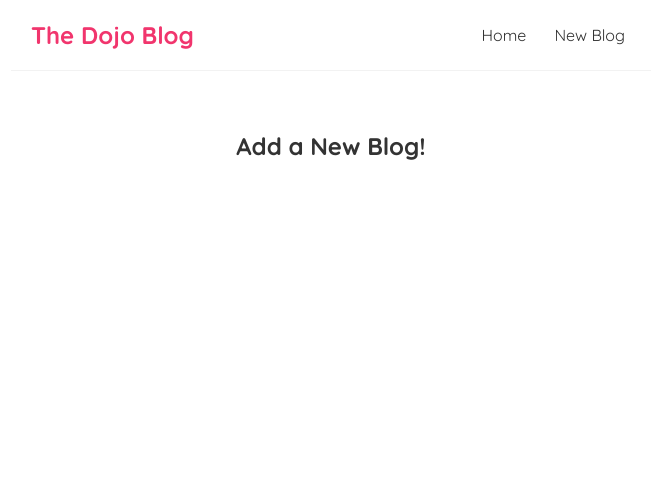
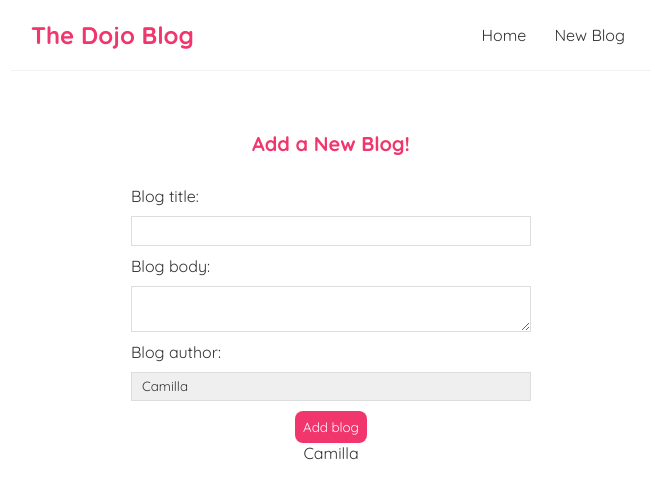
Before and after one commit to Kahssie/dojo-blog, a React (Create React App) app: page /create in a window 1280 px wide. Shown: the top 498 px of the page, without its empty margins (309-964 px from the left). Built offline with nearby package versions, Linux system fonts and the light colour scheme.

Commit message:
Add controlled inputs for forms

```diff
--- a/src/Create.js
+++ b/src/Create.js
@@ -1,7 +1,41 @@
+import { useState } from "react";
+
 const Create = () => {
+  const [title, setTitle] = useState('');
+  const [body, setBody] = useState('');
+  const [author, setAuthor] = useState('Camilla');
+
   return (
     <div className="create">
       <h2>Add a New Blog!</h2>
+      <form>
+        <label>Blog title:</label>
+        <input
+          type="text"
+          required
+          value={title}
+          onChange={(e)=> setTitle(e.target.value)}
+        />
+        <label>Blog body:</label>
+        <textarea
+          required
+          value={body}
+          onChange={(e)=> setBody(e.target.value)}
+        ></textarea>
+        <label>Blog author:</label>
+        <select
+          value={author}
+          onChange={(e)=> setAuthor(e.target.value)}
+        >
+          <option value="Camilla">Camilla</option>
+          <option value="Ralph">Ralph</option>
+          <option value="Strikson">Strikson</option>
+        </select>
+        <button>Add blog</button>
+        <p>{title}</p>
+        <p>{body}</p>
+        <p>{author}</p>
+      </form>
     </div>
    );
 }
--- a/src/index.css
+++ b/src/index.css
@@ -61,11 +61,54 @@
 .blog-details div {
   margin: 20px 0;
 }
-/* .blog-details button {
+.blog-details button {
   background: #f1356d;
   color: #fff;
   border: 0;
   padding: 8px;
   border-radius: 8px;
   cursor: pointer;
-} */
+}
+
+/* create new blog form */
+.create {
+  max-width: 400px;
+  margin: 0 auto;
+  text-align: center;
+}
+.create label {
+  text-align: left;
+  display: block;
+}
+.create h2 {
+  font-size: 20px;
+  color: #f1356d;
+  margin-bottom: 30px;
+}
+.create input, .create textarea, .create select {
+  width: 100%;
+  padding: 6px 10px;
+  margin: 10px 0;
+  border: 1px solid #ddd;
+  box-sizing: border-box;
+  display: block;
+}
+.create button {
+  background: #f1356d;
+  color: #fff;
+  border: 0;
+  padding: 8px;
+  border-radius: 8px;
+  cursor: pointer;
+}
+
+.create select, .create select option {
+  font-family: 'Quicksand', sans-serif;
+}
+/* Reset default form styles for cross-browser consistency */
+select, option {
+  -webkit-appearance: none;
+  -moz-appearance: none;
+  appearance: none;
+  font-family: 'Quicksand', sans-serif;
+}
```
